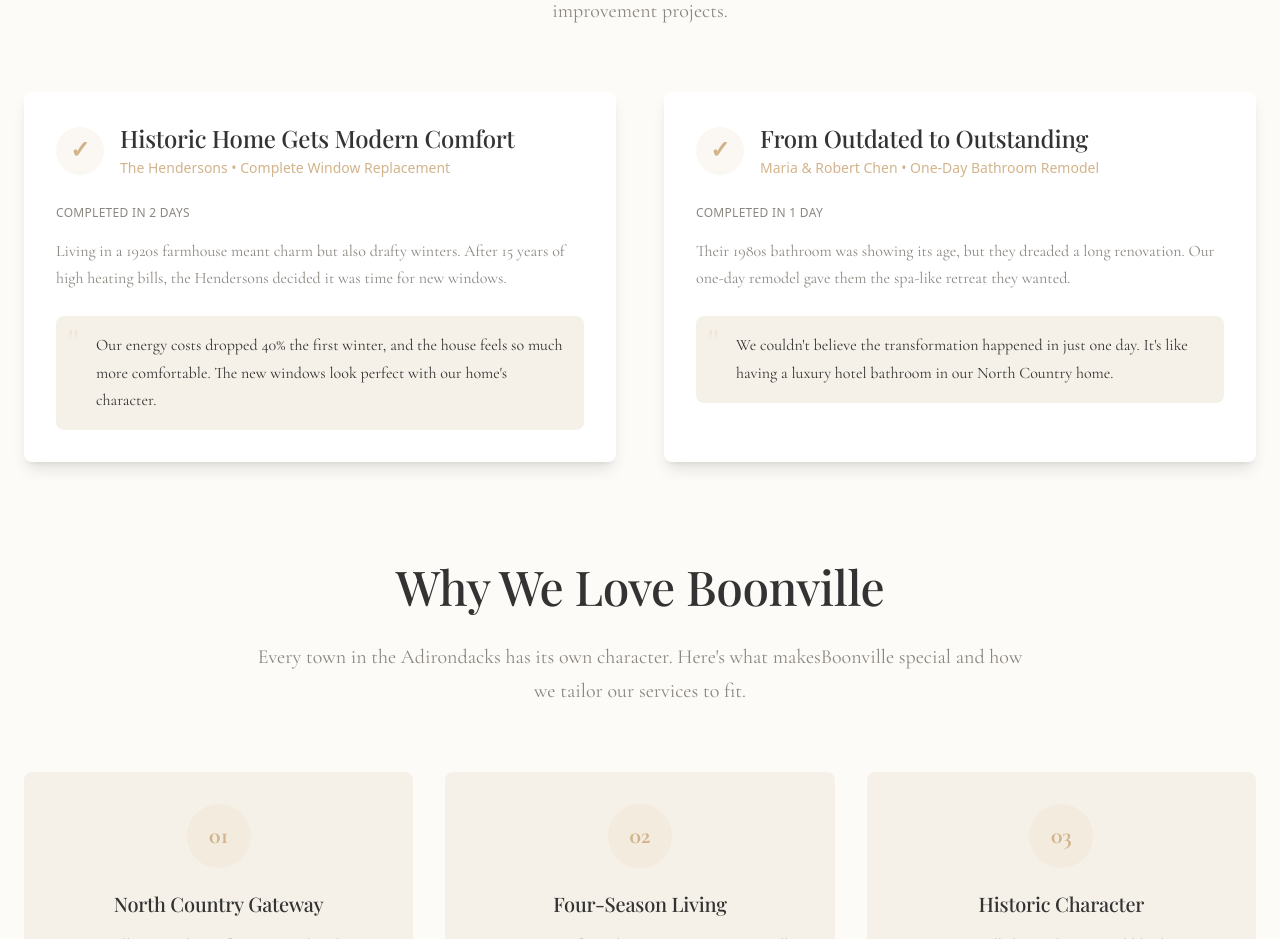
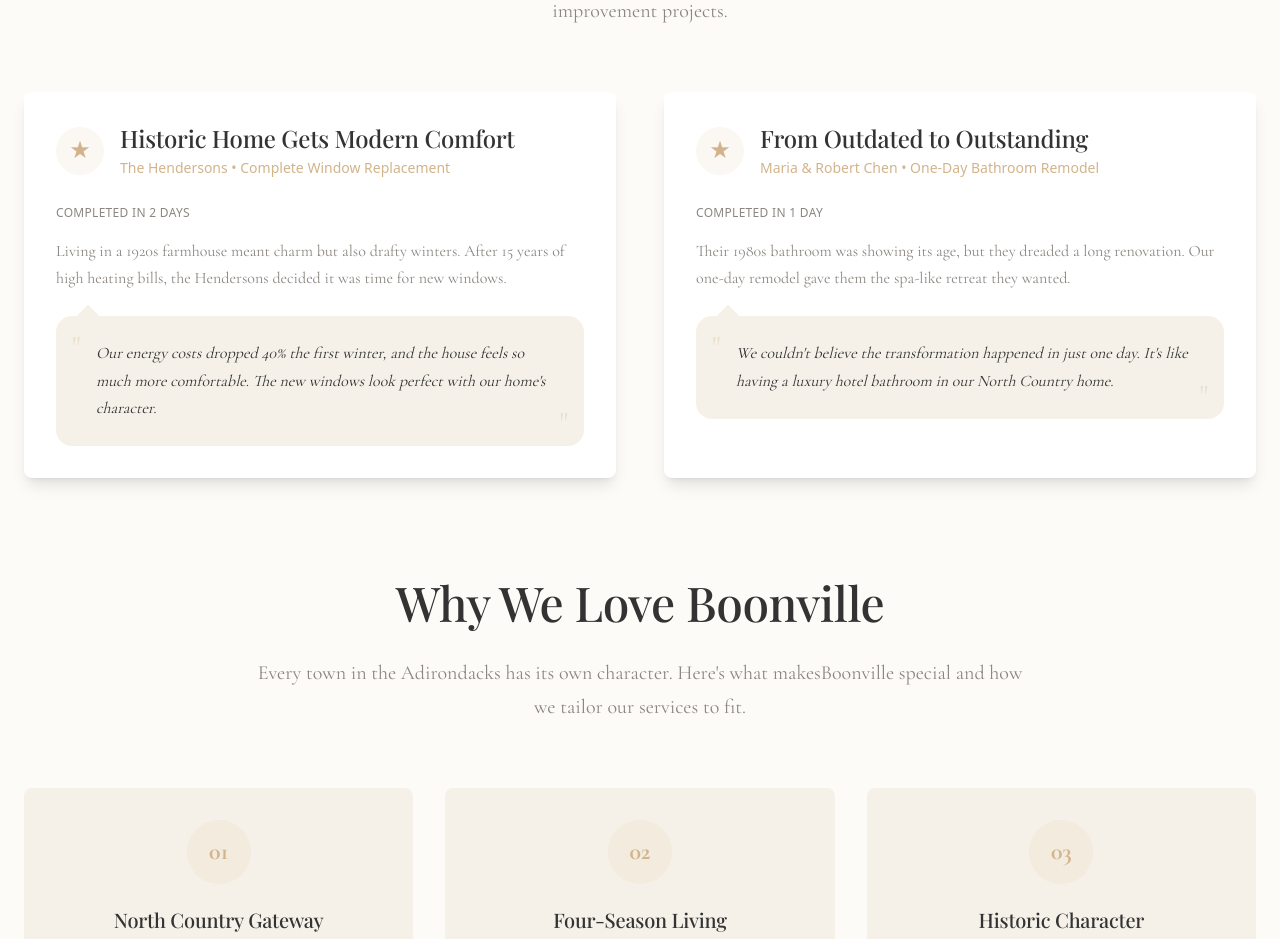
Before and after one commit to sashopenhouse/adk, a Next.js app: page /adk/boonville in a window 1280 px wide. Shown: the part 1820-2759 px from the top of the page. Built offline with nearby package versions, Linux system fonts and the light colour scheme.

Commit message:
Transform testimonials into speech bubble style with star icons

```diff
--- a/src/components/TownTemplate.tsx
+++ b/src/components/TownTemplate.tsx
@@ -217,7 +217,7 @@ export default function TownTemplate({ townData }: TownTemplateProps) {
                   {/* Icon header */}
                   <div className="flex items-center mb-6">
                     <div className="w-12 h-12 bg-warm-tan/10 rounded-full flex items-center justify-center mr-4">
-                      <span className="text-2xl text-warm-tan font-bold" style={{ lineHeight: 1 }}>✓</span>
+                      <span className="text-2xl text-warm-tan" style={{ lineHeight: 1 }}>★</span>
                     </div>
                     <div className="flex-1">
                       <h3 className="heading-primary text-2xl text-charcoal mb-1">
@@ -237,11 +237,17 @@ export default function TownTemplate({ townData }: TownTemplateProps) {
                     {story.description}
                   </p>
 
-                  <div className="bg-oatmeal p-4 rounded-lg relative">
-                    <div className="text-4xl text-warm-tan/20 absolute top-2 left-3" style={{ lineHeight: 1 }}>"</div>
-                    <p className="body-serif text-charcoal font-medium pl-6">
-                      {story.result}
-                    </p>
+                  {/* Speech bubble style quote */}
+                  <div className="relative bg-oatmeal p-6 rounded-2xl">
+                    {/* Speech bubble tail */}
+                    <div className="absolute -top-2 left-6 w-4 h-4 bg-oatmeal transform rotate-45"></div>
+                    <div className="relative">
+                      <div className="text-3xl text-warm-tan/30 absolute -top-2 -left-2" style={{ lineHeight: 1 }}>"</div>
+                      <p className="body-serif text-charcoal font-medium italic pl-4">
+                        {story.result}
+                      </p>
+                      <div className="text-3xl text-warm-tan/30 absolute -bottom-4 -right-2" style={{ lineHeight: 1 }}>"</div>
+                    </div>
                   </div>
                 </div>
               ))}
```
